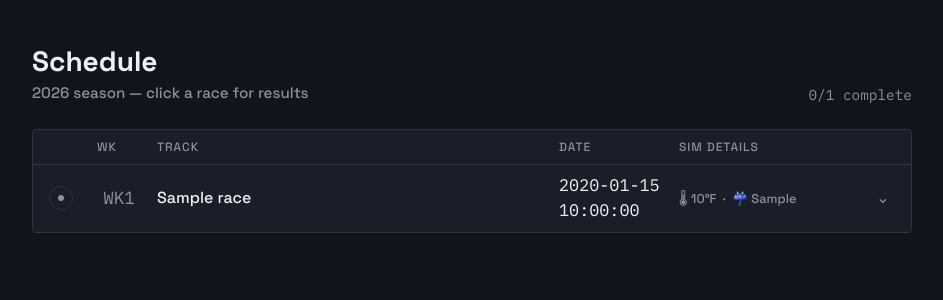
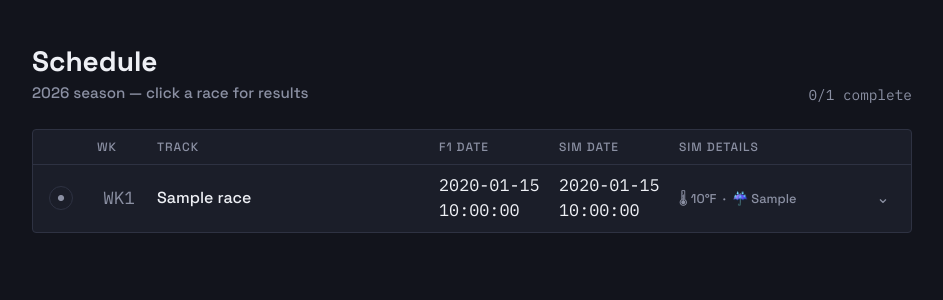
Before and after one commit to macmatott/DazeOfThunder, a FastAPI app: template frontend/app/templates/ff_schedule.html in a window 1280 px wide. Shown: the part 59-359 px from the top of the page, without its empty margins (168-1111 px from the left). Run offline with FastAPI, Linux system fonts and the light colour scheme; the template is opened without the code that fills it: most values are stand-ins (such as "Sample title", 1, 10 or a date in 2020).

Commit message:
Add F1 Date column to Schedule table, rename Date to Sim Date
Shows the real F1 race date alongside the sim date (Thursday before),
in that column order.

Co-Authored-By: Claude Sonnet 5 <noreply@anthropic.com>

```diff
--- a/frontend/app/static/css/style.css
+++ b/frontend/app/static/css/style.css
@@ -277,7 +277,7 @@ main {
 
 .schedule-row {
   display: grid;
-  grid-template-columns: 2rem 2.75rem 1fr 6.5rem 11rem 1.5rem;
+  grid-template-columns: 2rem 2.75rem 1fr 6.5rem 6.5rem 11rem 1.5rem;
   align-items: center;
   gap: var(--space-3);
 }
--- a/frontend/app/templates/ff_schedule.html
+++ b/frontend/app/templates/ff_schedule.html
@@ -16,7 +16,8 @@
         <div></div>
         <div>WK</div>
         <div>Track</div>
-        <div>Date</div>
+        <div>F1 Date</div>
+        <div>Sim Date</div>
         <div>Sim Details</div>
         <div></div>
       </div>
@@ -29,6 +30,7 @@
             <span class="race-status-icon" aria-hidden="true">{% if race.is_past %}✓{% else %}●{% endif %}</span>
             <span class="tower__pos">WK{{ race.round_number }}</span>
             <span class="tower__name">{{ race.race_name }}</span>
+            <span class="tower__points">{{ race.race_date }}</span>
             <span class="tower__points">{{ race.sim_date }}</span>
             <span class="race-detail-strip">🌡 {{ race.sim_temperature_f }}°F &nbsp;·&nbsp; ☔ {{ race.sim_conditions }}</span>
             <span class="race-row__toggle" aria-hidden="true">⌄</span>
```
